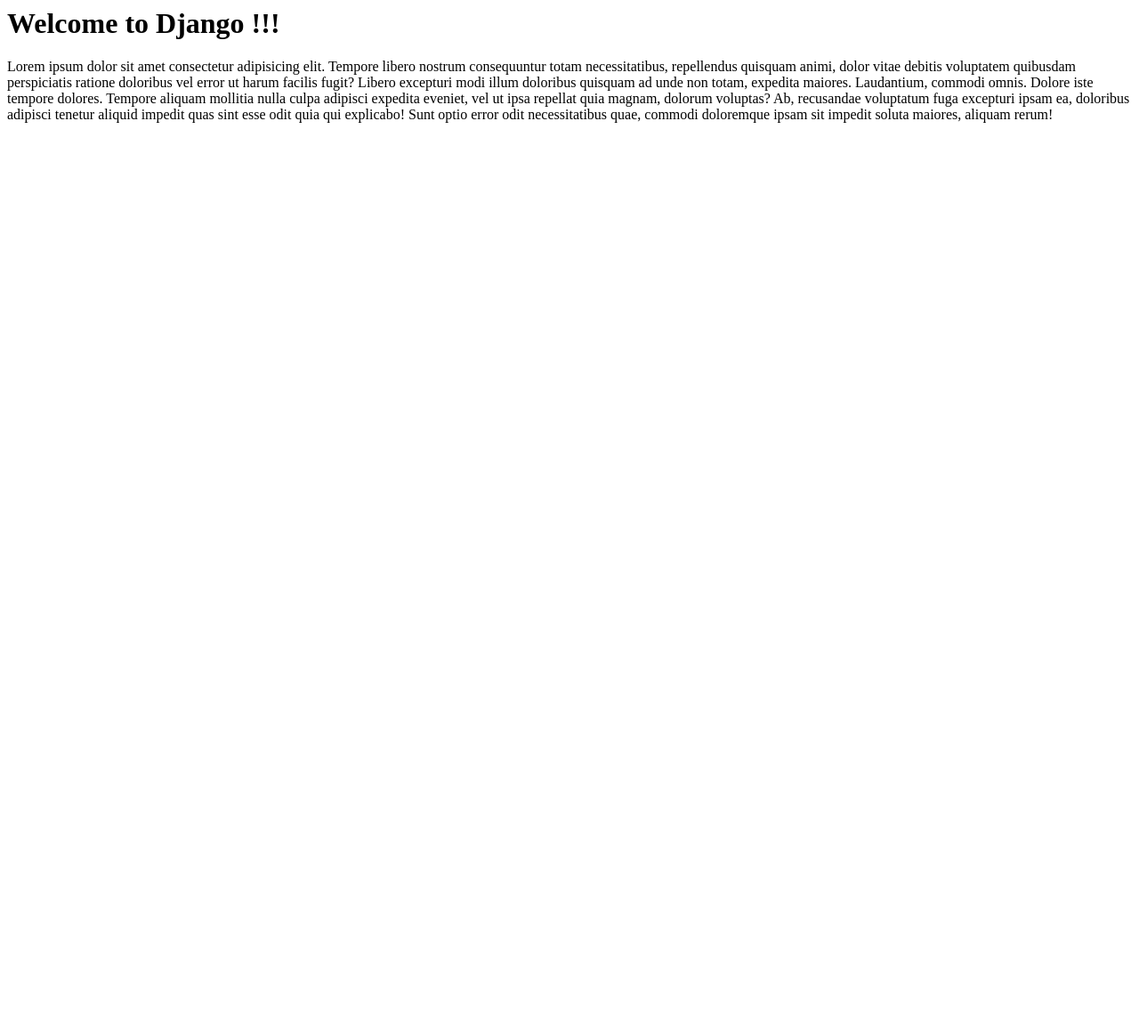
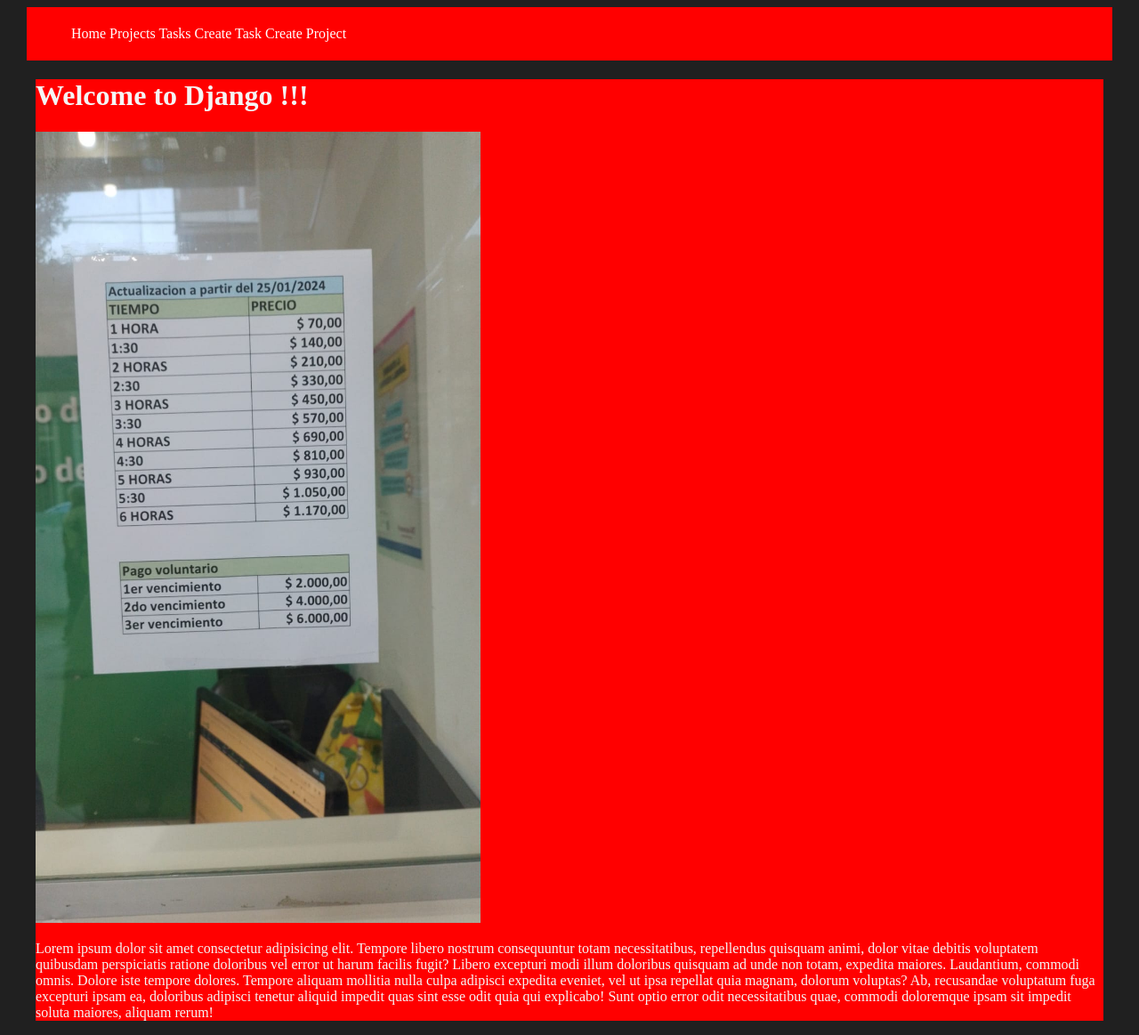
Before and after one commit to facundoenriquez/django-fazt-principiante, a Django app: page / in a window 1280 px wide. Shown: the whole page at 89% size. Before the commit the page ends 138 px from the top, so only its background shows below. Run offline with Django 5.2, Linux system fonts and the light colour scheme.

Commit message:
end django para principiante

```diff
--- a/myapp/models.py
+++ b/myapp/models.py
@@ -14,6 +14,7 @@ class Task(models.Model):
     title = models.CharField(max_length=200)
     description = models.TextField()
     project = models.ForeignKey(Project, on_delete=models.CASCADE)
+    done = models.BooleanField(default=False)
 
     def __str__(self):
         return self.title + ' - ' + self.project.name
--- /dev/null
+++ b/myapp/static/styles/main.css
@@ -0,0 +1,33 @@
+body {
+    background: #202020;
+    color: whitesmoke;
+}
+
+.navbar {
+    background: #404040;
+    padding: 5px 10px;
+}
+
+.navbar ul {
+    display: flex;
+    justify-content: space-between;
+}
+
+.navbar ul li {
+    list-style: none;
+}
+
+.navbar ul li a {
+    color: white;
+    text-decoration: none;
+}
+
+.navbar ul li a:hover {
+    color: aquamarine;
+}
+
+.container {
+    max-width: 1200px;
+    background: red;
+    margin: auto;
+}
--- a/myapp/templates/index.html
+++ b/myapp/templates/index.html
@@ -1,4 +1,10 @@
+{% extends 'layouts/base.html' %}
+
+{% load static %}
+
+{% block content %}
 <h1>{{ title }}</h1>
+<img src="{% static 'tarifas.jpg' %}" alt="" width="500"/>
 <p>
     Lorem ipsum dolor sit amet consectetur adipisicing elit. Tempore libero
     nostrum consequuntur totam necessitatibus, repellendus quisquam animi, dolor
@@ -12,3 +18,4 @@
     necessitatibus quae, commodi doloremque ipsam sit impedit soluta maiores,
     aliquam rerum!
 </p>
+{% endblock %}
--- /dev/null
+++ b/myapp/templates/layouts/base.html
@@ -0,0 +1,24 @@
+{%load static%}
+<!DOCTYPE html>
+<html lang="en">
+    <head>
+        <meta charset="UTF-8" />
+        <meta name="viewport" content="width=device-width, initial-scale=1.0" />
+        <title>Django Projects</title>
+        <link rel="stylesheet" href="{%static 'styles/main.css'%}" />
+    </head>
+    <body>
+        <nav class="navbar container">
+            <ul>
+                <li>
+                    <a href="{% url 'index' %}">Home</a>
+                    <a href="{% url 'projects' %}">Projects</a>
+                    <a href="{% url 'tasks' %}">Tasks</a>
+                    <a href="{% url 'create_task' %}">Create Task</a>
+                    <a href="{% url 'create_project' %}">Create Project</a>
+                </li>
+            </ul>
+        </nav>
+        <main class="container">{% block content %} {% endblock %}</main>
+    </body>
+</html>
--- a/myapp/templates/projects.html
+++ b/myapp/templates/projects/projects.html
@@ -1,7 +1,8 @@
+{% extends 'layouts/base.html' %} {% block content %}
 <h1>Projects Page</h1>
 
 {% for project in projects %}
 <div>
     <h1>{{project.name}}</h1>
 </div>
-{% endfor %}
+{% endfor %} {% endblock %}
--- a/myapp/templates/tasks.html
+++ /dev/null
@@ -1 +0,0 @@
-<h1>Tasks Page</h1>
--- a/myapp/urls.py
+++ b/myapp/urls.py
@@ -2,9 +2,11 @@ from django.urls import path
 from . import views
 
 urlpatterns = [
-    path('', views.index),
-    path('about/', views.about),
-    path('hello/<str:username>', views.hello),
-    path('projects/', views.projects),
-    path('tasks/', views.tasks),
+    path('', views.index, name='index'),
+    path('about/', views.about, name='about'),
+    path('hello/<str:username>', views.hello, name='hello'),
+    path('projects/', views.projects, name='projects'),
+    path('tasks/', views.tasks, name='tasks'),
+    path('create_task/', views.create_task, name='create_task'),
+    path('create_project/', views.create_project, name='create_project'),
 ]
--- a/myapp/views.py
+++ b/myapp/views.py
@@ -1,6 +1,7 @@
-from django.shortcuts import render, get_object_or_404
+from django.shortcuts import render, get_object_or_404, redirect
 from django.http import HttpResponse, JsonResponse
 from .models import Project, Task
+from .forms import CreateNewTask, CreateNewProject
 # Create your views here.
 
 
@@ -25,11 +26,35 @@ def about(request):
 def projects(request):
     # projects = list(Project.objects.values())
     projects = Project.objects.all()
-    return render(request, 'projects.html',{
+    return render(request, 'projects/projects.html', {
         'projects': projects
     })
 
 
-def tasks(request, id):
-    task = get_object_or_404(Task, id=id)
-    return render(request, 'tasks.html')
+def tasks(request):
+    tasks = Task.objects.all()
+    return render(request, 'tasks/tasks.html', {
+        'tasks': tasks
+    })
+
+
+def create_task(request):
+    if request.method == 'GET':
+        return render(request, 'tasks/create_task.html', {
+            'form': CreateNewTask()
+        })
+    else:
+        Task.objects.create(
+            title=request.POST['title'], description=request.POST['description'], project_id=2)
+        return redirect('tasks')
+
+
+def create_project(request):
+    if request.method == 'GET':
+        return render(request, 'projects/create_project.html', {
+            'form': CreateNewProject()
+        })
+    else:
+        Project.objects.create(
+            name=request.POST['name'])
+        return redirect('projects')
```
Also changed, not shown: myapp/forms.py (added, +11 -0 lines), myapp/templates/projects/create_project.html (added, +7 -0 lines), myapp/templates/tasks/create_task.html (added, +10 -0 lines), myapp/templates/tasks/tasks.html (added, +18 -0 lines), db.sqlite3, myapp/migrations/0005_task_done.py (added), myapp/static/tarifas.jpg (added).
